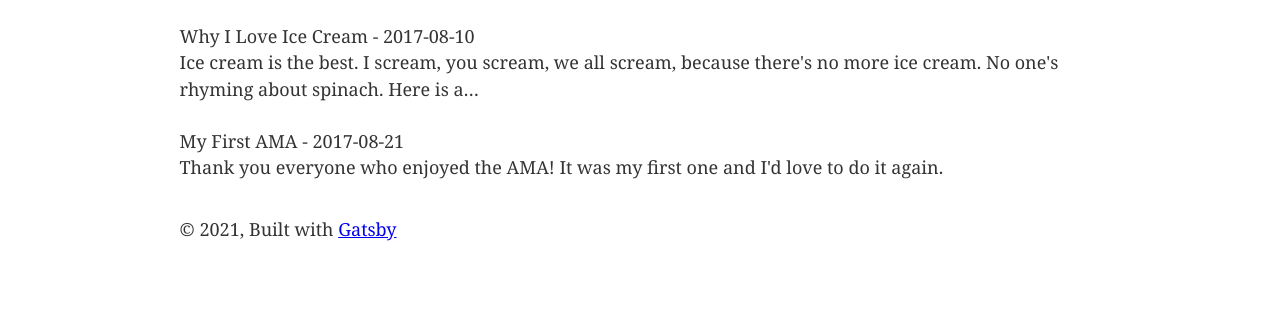
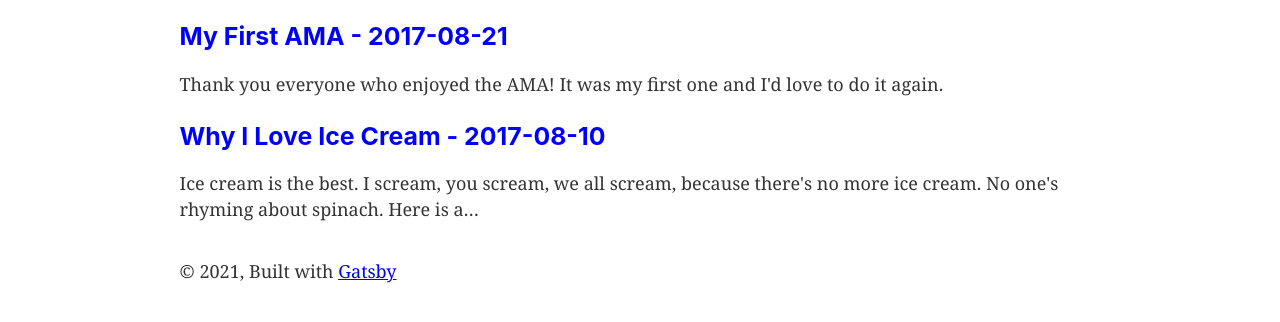
Before and after one commit to ericsmith92/gatsby-blog, a Gatsby site: page / in a window 1280 px wide. Shown: the part 216-538 px from the top of the page. Built offline with nearby package versions, Linux system fonts and the light colour scheme; Gatsby itself is replaced by a stand-in of ours.

Commit message:
finish basic intro to gatsby, added some styled components

```diff
--- a/gatsby-config.js
+++ b/gatsby-config.js
@@ -22,6 +22,7 @@ module.exports = {
     },
     `gatsby-transformer-remark`,
     `gatsby-transformer-sharp`,
+    `gatsby-plugin-styled-components`,
     `gatsby-plugin-sharp`,
     {
       resolve: `gatsby-plugin-manifest`,
--- a/package.json
+++ b/package.json
@@ -5,19 +5,22 @@
   "version": "0.1.0",
   "author": "Kyle Mathews <mathews.kyle@gmail.com>",
   "dependencies": {
+    "babel-plugin-styled-components": "^1.12.0",
     "gatsby": "^2.31.1",
     "gatsby-image": "^2.10.0",
     "gatsby-plugin-manifest": "^2.11.0",
     "gatsby-plugin-offline": "^3.9.0",
     "gatsby-plugin-react-helmet": "^3.9.0",
     "gatsby-plugin-sharp": "^2.13.2",
+    "gatsby-plugin-styled-components": "^3.10.0",
     "gatsby-source-filesystem": "^2.10.0",
     "gatsby-transformer-remark": "^2.16.0",
     "gatsby-transformer-sharp": "^2.11.0",
     "prop-types": "^15.7.2",
     "react": "^16.12.0",
     "react-dom": "^16.12.0",
-    "react-helmet": "^6.1.0"
+    "react-helmet": "^6.1.0",
+    "styled-components": "^5.2.1"
   },
   "devDependencies": {
     "prettier": "2.2.1"
--- a/src/pages/index.js
+++ b/src/pages/index.js
@@ -1,9 +1,19 @@
 import React from "react"
 import { graphql, Link } from "gatsby"
+import styled from "styled-components";
 
 import Layout from "../components/layout"
 import Image from "../components/image"
 import SEO from "../components/seo"
+
+const BlogLink = styled(Link)`
+  text-decoration: none;
+`
+
+const BlogTitle = styled.h3`
+  margin-bottom: 20px;
+  color: blue;
+`
 
 export default ({ data }) =>{
 console.log(data);
@@ -17,7 +27,9 @@ console.log(data);
           {
             data.allMarkdownRemark.edges.map(({node}) => (
               <div key={node.id}>
-                <span>{ node.frontmatter.title} - {node.frontmatter.date}</span>
+                <BlogLink to={node.fields.slug}>
+                  <BlogTitle>{ node.frontmatter.title} - {node.frontmatter.date}</BlogTitle>
+                </BlogLink>
                 <p>{node.excerpt}</p>
               </div>
             ))
@@ -28,7 +40,7 @@ console.log(data);
 
 export const query = graphql`
  query{
-  allMarkdownRemark {
+  allMarkdownRemark(sort: { fields: [frontmatter___date], order: DESC}) {
     edges {
       node {
         id
@@ -36,6 +48,9 @@ export const query = graphql`
           date
           description
           title
+        }
+        fields {
+            slug
         }
         html
         excerpt
```
Also changed, not shown: 1 other file.
